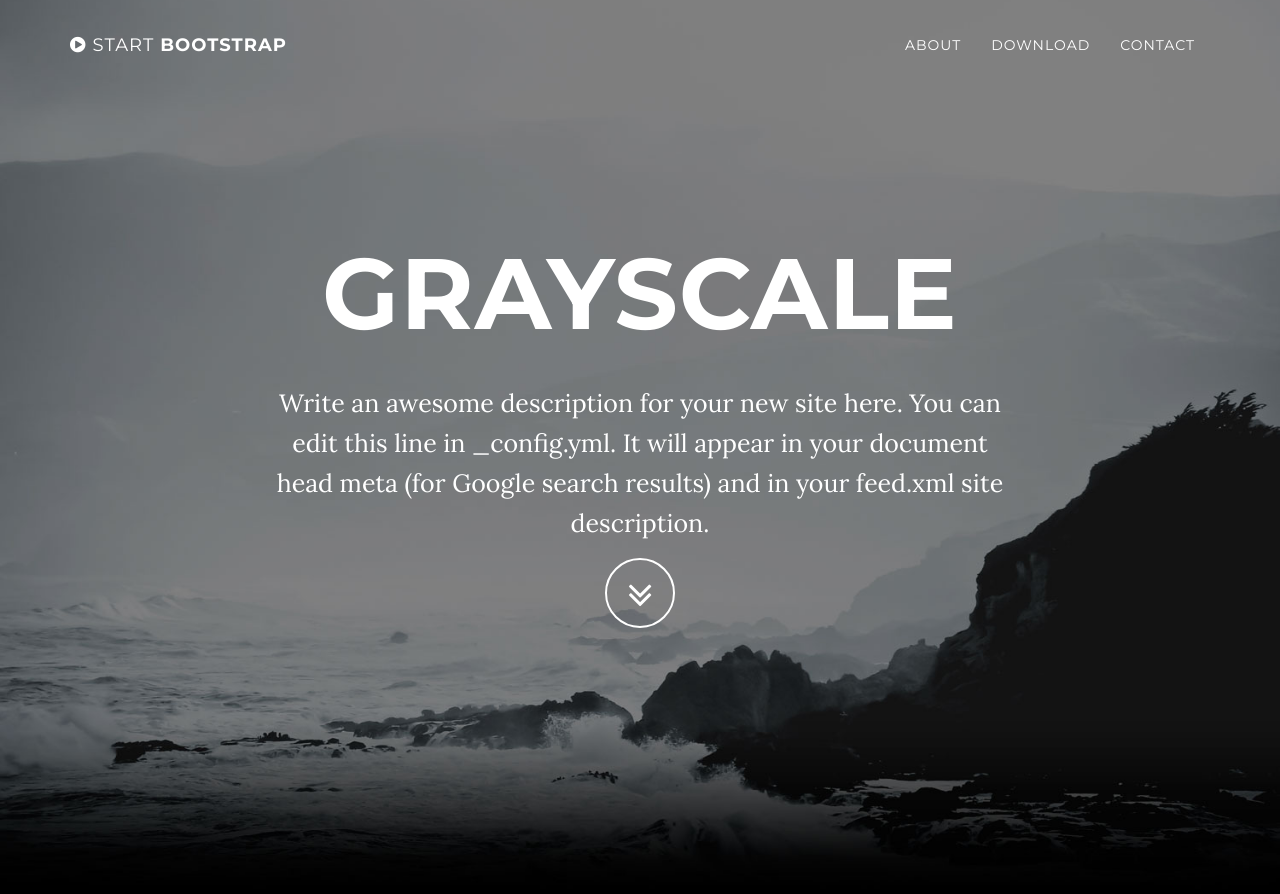
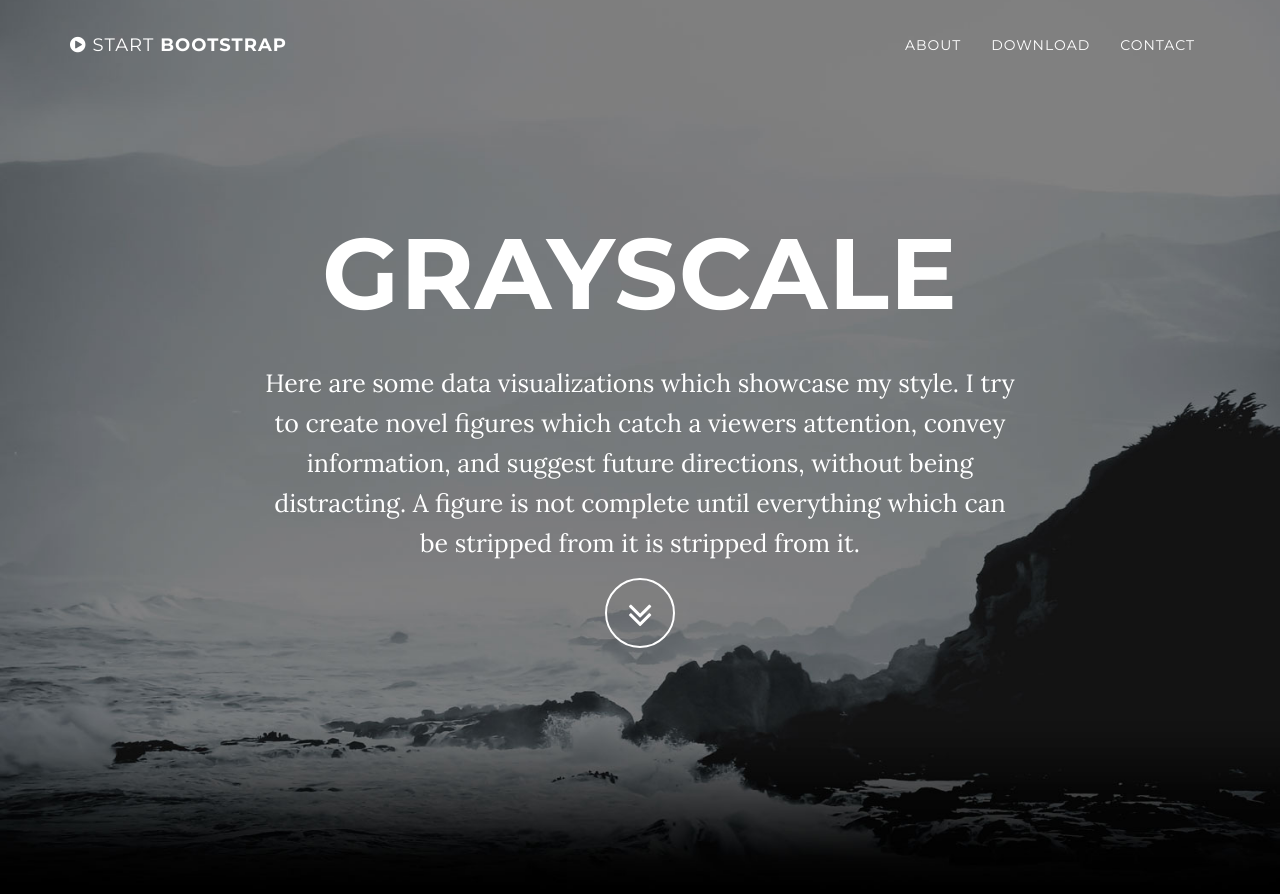
Before and after one commit to sagesteppe/DataVizGallery, a Jekyll site: the page built from index.html, in a window 1280 px wide and 900 px high. Shown: the top 894 px of the window. Built offline with Jekyll 4.4.1, drawn with Linux system fonts in a browser that asks for light colours.

Commit message:
edit yaml

```diff
--- a/_config.yml
+++ b/_config.yml
@@ -2,7 +2,7 @@
 title: Grayscale
 email: your-email@domain.com
 url: https://sagesteppe.github.io/DataVizGallery
-description: "Write an awesome description for your new site here. You can edit this line in _config.yml. It will appear in your document head meta (for Google search results) and in your feed.xml site description."
+description: "Here are some data visualizations which showcase my style. I try to create novel figures which catch a viewers attention, convey information, and suggest future directions, without being distracting. A figure is not complete until everything which can be stripped from it is stripped from it."
 
 # Color settings (hex-codes without the leading hash-tag)
 color:
```
